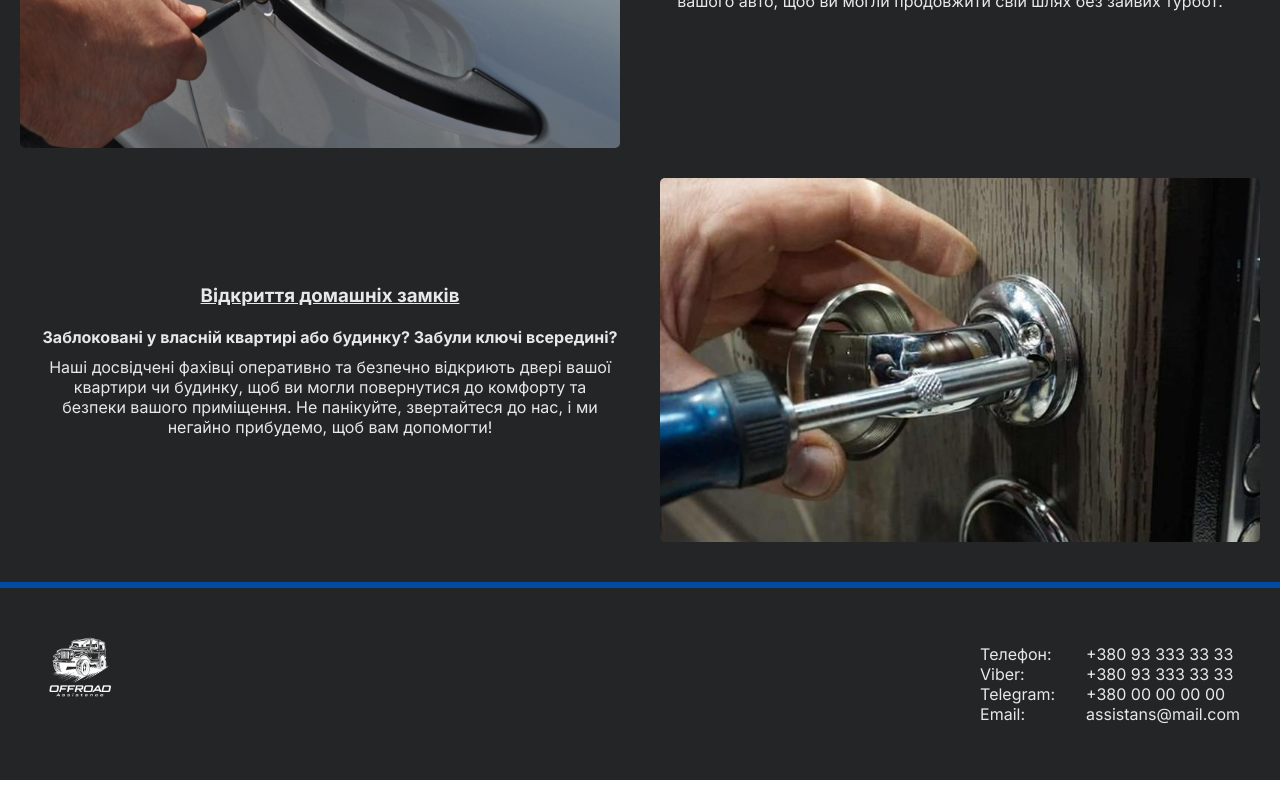
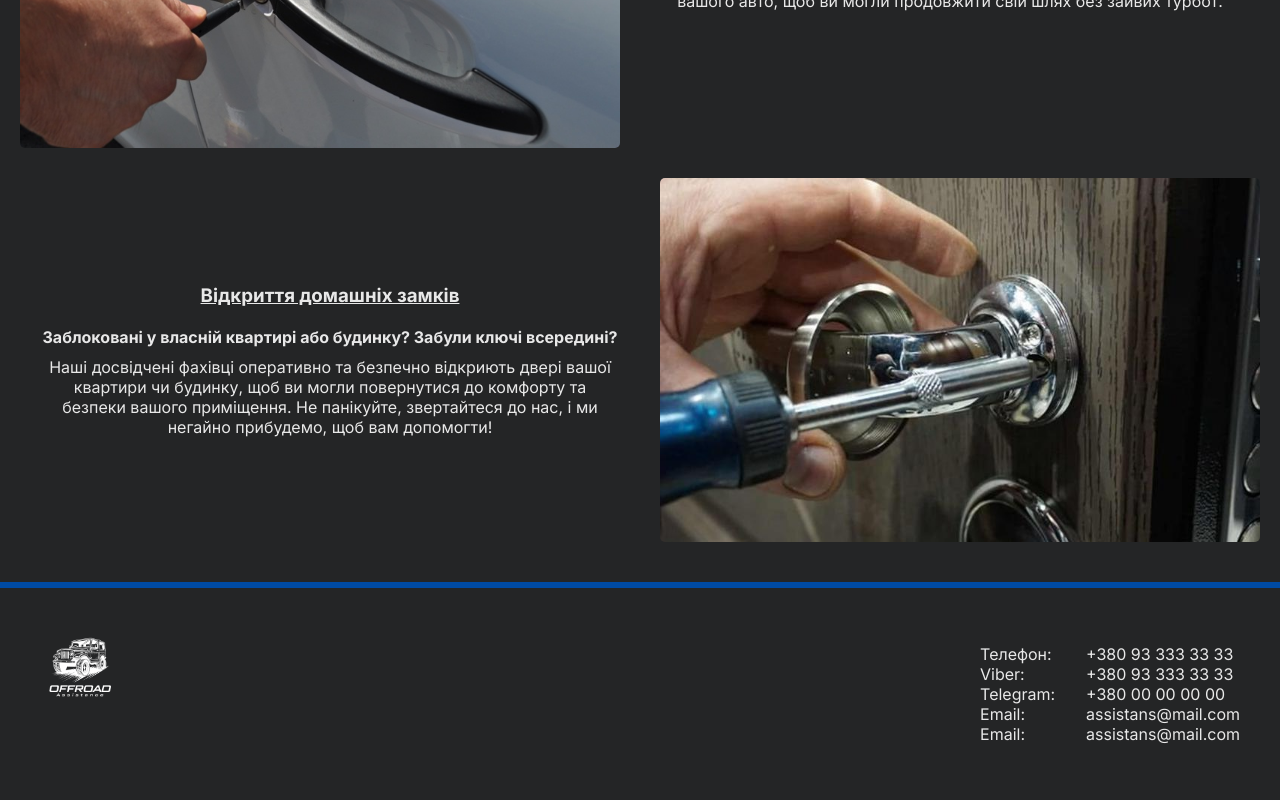
Before and after one commit to AndreyKapus/off-road-assistance, a Next.js app: page / in a window 1280 px wide. Shown: the part 1917-2717 px from the top of the page. Built offline with nearby package versions, Linux system fonts and the light colour scheme.

Commit message:
add email

```diff
--- a/components/footer/footer.js
+++ b/components/footer/footer.js
@@ -34,6 +34,12 @@ const Footer = () => {
               assistans@mail.com
             </a>
           </li>
+          <li className={styles.contactsItem}>
+            <p className={styles.contactsTitle}>Email:</p>
+            <a href="mailto:assistans@mail.com" className={styles.contactInfo}>
+              assistans@mail.com
+            </a>
+          </li>
         </ul>
       </div>
     </section>
```
